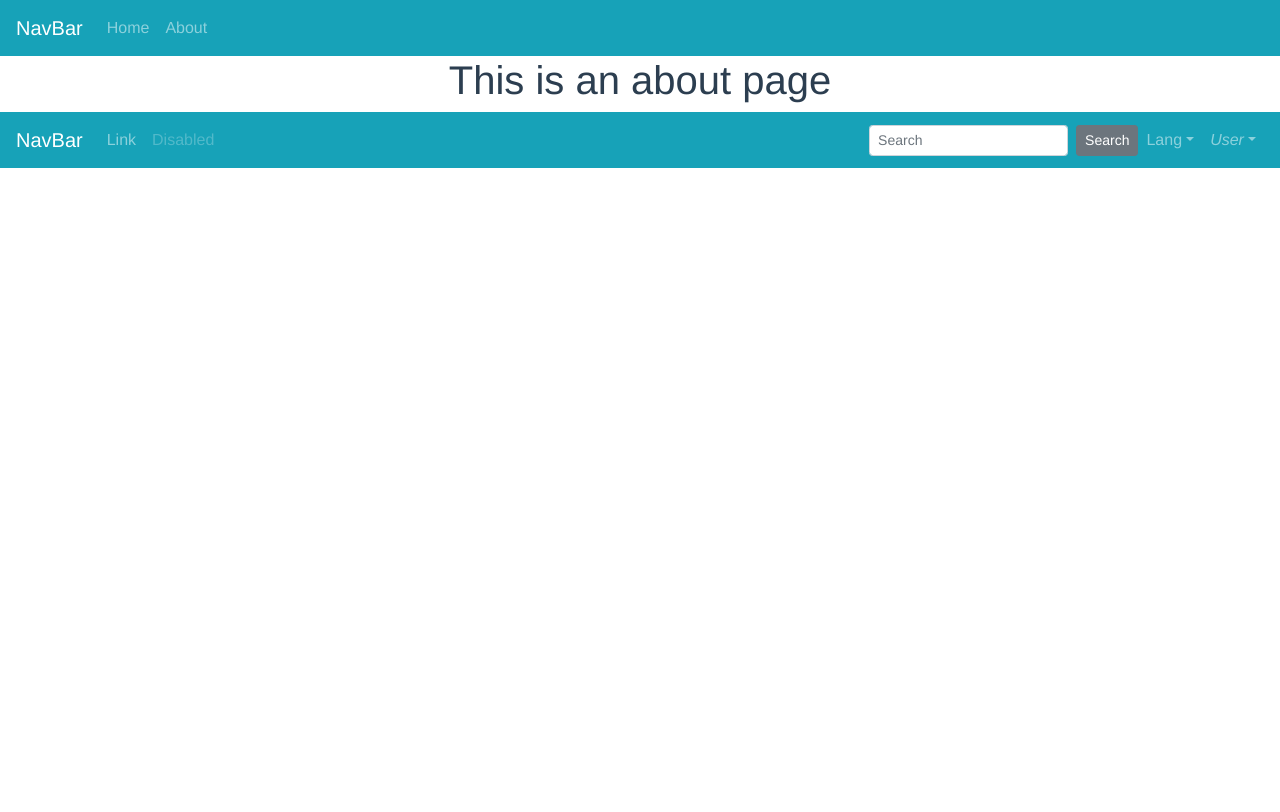
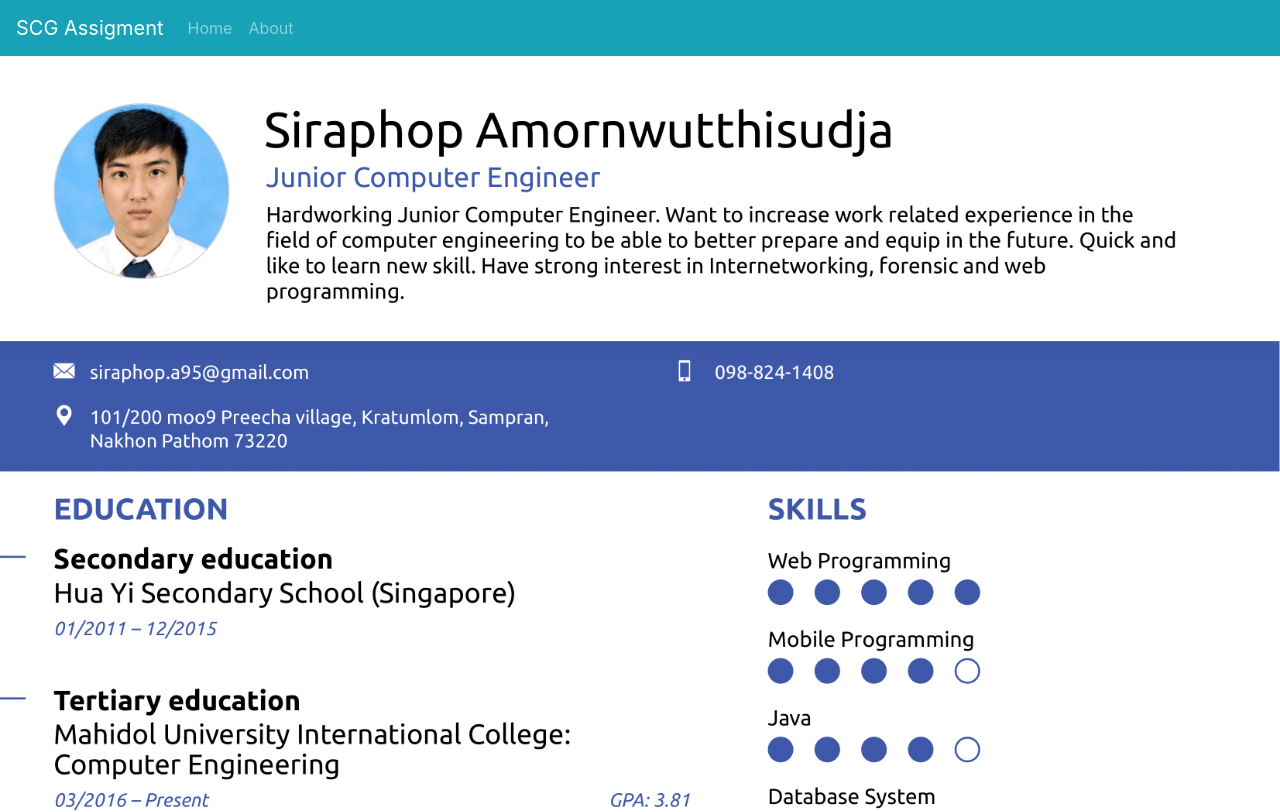
Before and after one commit to siraphop1995/SCG-Assigment-Frontend, a Vue app: page /about in a window 1280 px wide. Shown: the top 812 px of the page. Built offline with nearby package versions, Linux system fonts and the light colour scheme.

Commit message:
Home page

```diff
--- a/src/App.vue
+++ b/src/App.vue
@@ -1,16 +1,14 @@
 <template>
   <div id="app">
     <NavBar />
-    <!-- <div id="nav">
-      <router-link to="/">Home</router-link>|
-      <router-link to="/about">About</router-link>
-    </div>-->
+
     <router-view />
     <!-- <div id="nav">
       <router-link to="/">Home</router-link>|
       <router-link to="/about">About</router-link>
     </div> -->
     <Footer/>
+
   </div>
 </template>
 
@@ -29,22 +27,8 @@ export default {
 
 <style>
 #app {
-  font-family: "Avenir", Helvetica, Arial, sans-serif;
-  -webkit-font-smoothing: antialiased;
-  -moz-osx-font-smoothing: grayscale;
   text-align: center;
   color: #2c3e50;
 }
-#nav {
-  padding: 20px;
-}
 
-#nav a {
-  font-weight: bold;
-  color: #2c3e50;
-}
-
-#nav a.router-link-exact-active {
-  color: #42b983;
-}
 </style>
--- a/src/components/Footer.vue
+++ b/src/components/Footer.vue
@@ -1,47 +1,15 @@
 <template>
   <b-navbar toggleable="lg" type="dark" variant="info">
-    <b-navbar-brand href="#">NavBar</b-navbar-brand>
-
-    <b-navbar-toggle target="nav-collapse"></b-navbar-toggle>
-
-    <b-collapse id="nav-collapse" is-nav>
-      <b-navbar-nav>
-        <b-nav-item href="#">Link</b-nav-item>
-        <b-nav-item href="#" disabled>Disabled</b-nav-item>
-      </b-navbar-nav>
-
-      <!-- Right aligned nav items -->
-      <b-navbar-nav class="ml-auto">
-        <b-nav-form>
-          <b-form-input size="sm" class="mr-sm-2" placeholder="Search"></b-form-input>
-          <b-button size="sm" class="my-2 my-sm-0" type="submit">Search</b-button>
-        </b-nav-form>
-
-        <b-nav-item-dropdown text="Lang" right>
-          <b-dropdown-item href="#">EN</b-dropdown-item>
-          <b-dropdown-item href="#">ES</b-dropdown-item>
-          <b-dropdown-item href="#">RU</b-dropdown-item>
-          <b-dropdown-item href="#">FA</b-dropdown-item>
-        </b-nav-item-dropdown>
-
-        <b-nav-item-dropdown right>
-          <!-- Using 'button-content' slot -->
-          <template v-slot:button-content>
-            <em>User</em>
-          </template>
-          <b-dropdown-item href="#">Profile</b-dropdown-item>
-          <b-dropdown-item href="#">Sign Out</b-dropdown-item>
-        </b-nav-item-dropdown>
-      </b-navbar-nav>
-    </b-collapse>
+    <b-navbar-brand>NavBar</b-navbar-brand>
   </b-navbar>
+  <!-- <div class="footer-copyright text-center py-3">
+    © 2018 Copyright:
+    <a href="https://mdbootstrap.com/education/bootstrap/">MDBootstrap.com</a>
+  </div> -->
 </template>
 
 <script>
 export default {
-  name: "Footer"
+  name: 'Footer'
 };
 </script>
-
-<style scoped>
-</style>
--- a/src/components/HelloWorld.vue
+++ b/src/components/HelloWorld.vue
@@ -18,6 +18,20 @@
       <li><a href="https://news.vuejs.org" target="_blank" rel="noopener">News</a></li>
     </ul>
     <h3>Ecosystem</h3>
+    <ul>
+      <li><a href="https://router.vuejs.org" target="_blank" rel="noopener">vue-router</a></li>
+      <li><a href="https://vuex.vuejs.org" target="_blank" rel="noopener">vuex</a></li>
+      <li><a href="https://github.com/vuejs/vue-devtools#vue-devtools" target="_blank" rel="noopener">vue-devtools</a></li>
+      <li><a href="https://vue-loader.vuejs.org" target="_blank" rel="noopener">vue-loader</a></li>
+      <li><a href="https://github.com/vuejs/awesome-vue" target="_blank" rel="noopener">awesome-vue</a></li>
+    </ul>
+    <ul>
+      <li><a href="https://router.vuejs.org" target="_blank" rel="noopener">vue-router</a></li>
+      <li><a href="https://vuex.vuejs.org" target="_blank" rel="noopener">vuex</a></li>
+      <li><a href="https://github.com/vuejs/vue-devtools#vue-devtools" target="_blank" rel="noopener">vue-devtools</a></li>
+      <li><a href="https://vue-loader.vuejs.org" target="_blank" rel="noopener">vue-loader</a></li>
+      <li><a href="https://github.com/vuejs/awesome-vue" target="_blank" rel="noopener">awesome-vue</a></li>
+    </ul>
     <ul>
       <li><a href="https://router.vuejs.org" target="_blank" rel="noopener">vue-router</a></li>
       <li><a href="https://vuex.vuejs.org" target="_blank" rel="noopener">vuex</a></li>
--- a/src/components/NavBar.vue
+++ b/src/components/NavBar.vue
@@ -1,26 +1,24 @@
 <template>
   <b-navbar toggleable="lg" type="dark" variant="info">
-    <b-navbar-brand href="#">NavBar</b-navbar-brand>
+    <b-navbar-brand href="#">SCG Assigment</b-navbar-brand>
 
     <b-navbar-toggle target="nav-collapse"></b-navbar-toggle>
 
     <b-collapse id="nav-collapse" is-nav>
       <b-navbar-nav>
-        <b-nav-item href="/">Home</b-nav-item>
-        <b-nav-item href="/about">About</b-nav-item>
+        <b-nav-item @click="$router.push('/')">Home</b-nav-item>
+        <b-nav-item @click="$router.push('/about')">About</b-nav-item>
       </b-navbar-nav>
 
       <!-- Right aligned nav items -->
-      <b-navbar-nav class="ml-auto">
-
-      </b-navbar-nav>
+      <b-navbar-nav class="ml-auto"></b-navbar-nav>
     </b-collapse>
   </b-navbar>
 </template>
 
 <script>
 export default {
-  name: "NavBar"
+  name: 'NavBar'
 };
 </script>
 
--- a/src/router.js
+++ b/src/router.js
@@ -1,6 +1,7 @@
 import Vue from 'vue'
 import Router from 'vue-router'
 import Home from './views/Home.vue'
+import About from './views/About.vue'
 
 Vue.use(Router)
 
@@ -16,12 +17,7 @@ export default new Router({
     {
       path: '/about',
       name: 'about',
-      // route level code-splitting
-      // this generates a separate chunk (about.[hash].js) for this route
-      // which is lazy-loaded when the route is visited.
-      component: function () {
-        return import(/* webpackChunkName: "about" */ './views/About.vue')
-      }
+      component: About
     }
   ]
 })
--- a/src/views/About.vue
+++ b/src/views/About.vue
@@ -1,5 +1,7 @@
 <template>
   <div class="about">
-    <h1>This is an about page</h1>
+    <img src="@/assets/Siraphop.png" style="width:100%" />
+    <!-- <b-img :img="require('@/assets/Siraphop.png')" fluid alt="Responsive image" style="size:10%"></b-img>
+    <b-img img="@/assets/Siraphop.png" fluid alt="Responsive image"></b-img>-->
   </div>
 </template>
--- a/src/views/Home.vue
+++ b/src/views/Home.vue
@@ -1,18 +1,61 @@
 <template>
   <div class="home">
-    <img alt="Vue logo" src="../assets/logo.png">
-    <HelloWorld msg="Welcome to Your Vue.js App"/>
+    <!-- <img alt="Vue logo" src="../assets/logo.png" /> -->
+    <!-- <HelloWorld msg="Welcome to Your Vue.js App" /> -->
+    <div class="container-fluid mt-4">
+      <b-card-group deck>
+        <b-card
+          v-for="place in places"
+          v-bind:key="place.id"
+          class="mb-4"
+          style="max-width: 400px; min-width:300px;"
+        >
+          <b-card-title>
+            <a href="#" @click.prevent="openMap(place.location)">{{place.name}}</a>
+          </b-card-title>
+
+          <b-card-text>{{place.formatted_address}}</b-card-text>
+
+          <template v-slot:footer>
+            <small class="text-muted">Rating {{place.rating}}</small>
+          </template>
+        </b-card>
+      </b-card-group>
+    </div>
   </div>
 </template>
 
 <script>
-// @ is an alias to /src
-import HelloWorld from '@/components/HelloWorld.vue'
+import axios from 'axios';
+import HelloWorld from '@/components/HelloWorld.vue';
 
 export default {
   name: 'home',
   components: {
     HelloWorld
+  },
+  data: () => ({
+    places: []
+  }),
+  created() {
+    this.initialize();
+  },
+  methods: {
+    async initialize() {
+      try {
+        const response = await axios.get('/findPlace');
+        this.places = response.data.results;
+        console.log(response.data);
+      } catch (err) {
+        console.error(err);
+      }
+    },
+
+    openMap(location) {
+      const { lat, lng } = location;
+      const url = `https://www.google.com/maps/search/?api=1&query=${lat},${lng}`;
+      window.open(url, '_blank');
+    }
   }
-}
+};
 </script>
```
Also changed, not shown: .prettierrc.json (added), src/assets/Siraphop.png (added).
